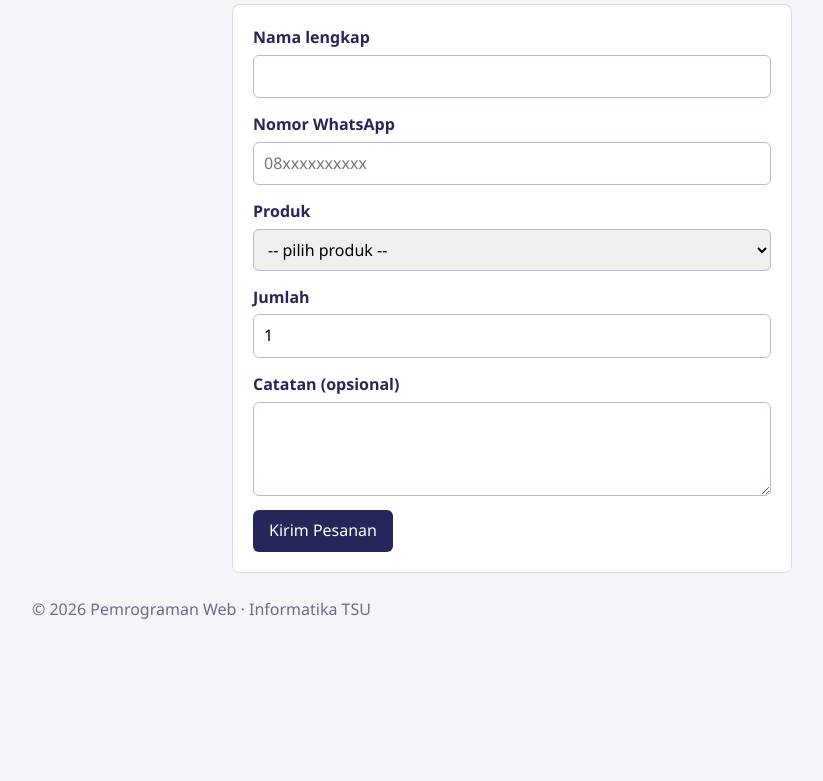
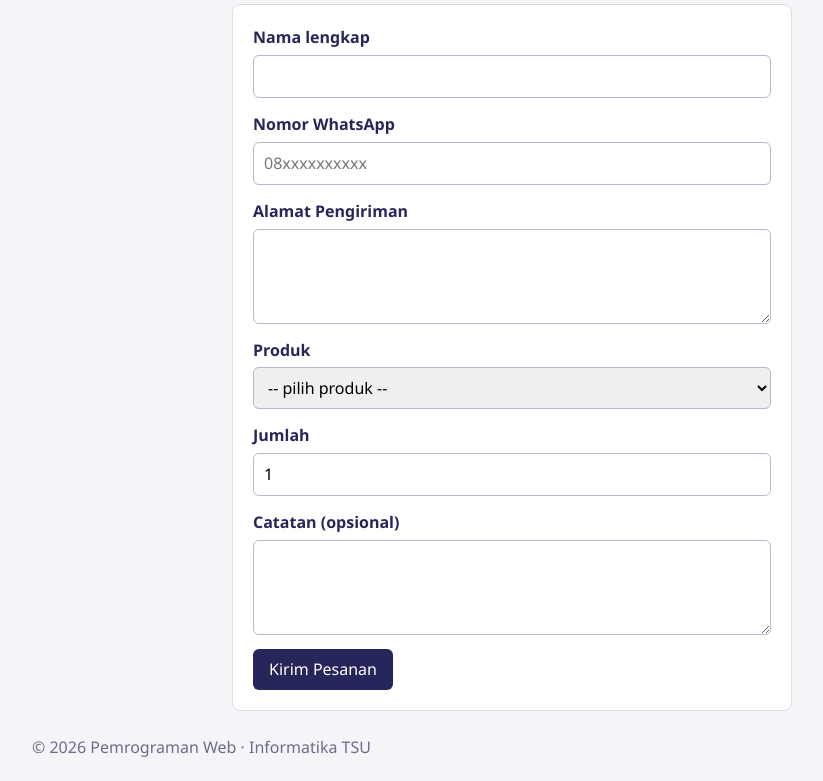
Before and after one commit to sultanaskaruzaman/P09, a PHP site: page /pesan.php in a window 1280 px wide. Shown: the part 155-936 px from the top of the page, without its empty margins (128-951 px from the left). Before the commit the page ends 774 px from the top, so only its background shows below. Run offline with PHP 8.4, Linux system fonts and the light colour scheme.

Commit message:
tambah kolom alamat pengiriman dan validasi 10 - 150 char

```diff
--- a/toko-umkm/daftar-pesanan.php
+++ b/toko-umkm/daftar-pesanan.php
@@ -41,6 +41,7 @@ $totalOmzet = array_sum(array_column($daftarPesanan, "total"));
                     <th>Kode</th>
                     <th>Waktu</th>
                     <th>Nama</th>
+                    <th>Alamat</th>
                     <th>Produk</th>
                     <th>Jumlah</th>
                     <th>Total</th>
@@ -53,6 +54,7 @@ $totalOmzet = array_sum(array_column($daftarPesanan, "total"));
                     <td><?= e($pesanan["kode"]) ?></td>
                     <td><?= e($pesanan["waktu"]) ?></td>
                     <td><?= e($pesanan["nama"]) ?></td>
+                    <td><?= e($pesanan["alamat"] ?? '') ?></td>
                     <td><?= e($pesanan["produk"]) ?></td>
                     <td><?= $pesanan["jumlah"] ?></td>
                     <td><?= formatRupiah($pesanan["total"]) ?></td>
--- a/toko-umkm/functions.php
+++ b/toko-umkm/functions.php
@@ -85,6 +85,16 @@ function validasiPesanan(array $input, array $daftarProduk): array
 {
     $kesalahan = [];
 
+    // Validasi Alamat Pengiriman (10 - 150 karakter)
+    $alamat = trim($input['alamat'] ?? '');
+    $panjangAlamat = mb_strlen($alamat);
+
+    if ($panjangAlamat === 0) {
+        $kesalahan['alamat'] = "Alamat pengiriman wajib diisi.";
+    } elseif ($panjangAlamat < 10 || $panjangAlamat > 150) {
+        $kesalahan['alamat'] = "Alamat pengiriman harus antara 10 - 150 karakter.";
+    }
+
     // Nama: wajib, 3-50 karakter
     $panjangNama = mb_strlen($input["nama"]);
     if ($panjangNama === 0) {
--- a/toko-umkm/pesan.php
+++ b/toko-umkm/pesan.php
@@ -9,6 +9,7 @@ require __DIR__ . "/functions.php";
 $input = [
     "nama" => "",
     "whatsapp" => "",
+    "alamat" => "",
     "kode_produk" => (string) filter_input(INPUT_GET, "produk"),
     "jumlah" => "1",
     "catatan" => "",
@@ -21,6 +22,7 @@ if ($_SERVER["REQUEST_METHOD"] === "POST") {
     $input = [
         "nama" => trim((string) filter_input(INPUT_POST, "nama")),
         "whatsapp" => trim((string) filter_input(INPUT_POST, "whatsapp")),
+        "alamat" => trim((string) filter_input(INPUT_POST, "alamat")),
         "kode_produk" => (string) filter_input(INPUT_POST, "kode_produk"),
         "jumlah" => trim((string) filter_input(INPUT_POST, "jumlah")),
         "catatan" => trim((string) filter_input(INPUT_POST, "catatan")),
@@ -41,6 +43,7 @@ if ($_SERVER["REQUEST_METHOD"] === "POST") {
             "waktu" => date("Y-m-d H:i"),
             "nama" => $input["nama"],
             "whatsapp" => $input["whatsapp"],
+            "alamat" => $input["alamat"] ?? '',
             "produk" => $produk["nama"],
             "harga" => $produk["harga"],
             "jumlah" => $jumlah,
@@ -112,6 +115,14 @@ $berhasil = ($status === "berhasil" && is_string($kodeBaru));
         </div>
 
         <div class="isian">
+            <label for="alamat">Alamat Pengiriman</label>
+            <textarea name="alamat" id="alamat" rows="3"></textarea><?= e($input['alamat'] ?? '') ?></textarea>
+            <?php if (isset($kesalahan['alamat'])): ?>
+                <small class="galat"><?= e($kesalahan['alamat']) ?></small>
+            <?php endif; ?>
+        </div>
+
+        <div class="isian">
             <label for="kode_produk">Produk</label>
             <select id="kode_produk" name="kode_produk">
                 <option value="">-- pilih produk --</option>
```
Also changed, not shown: toko-umkm/data/pesanan.json (+12 -0 lines).
